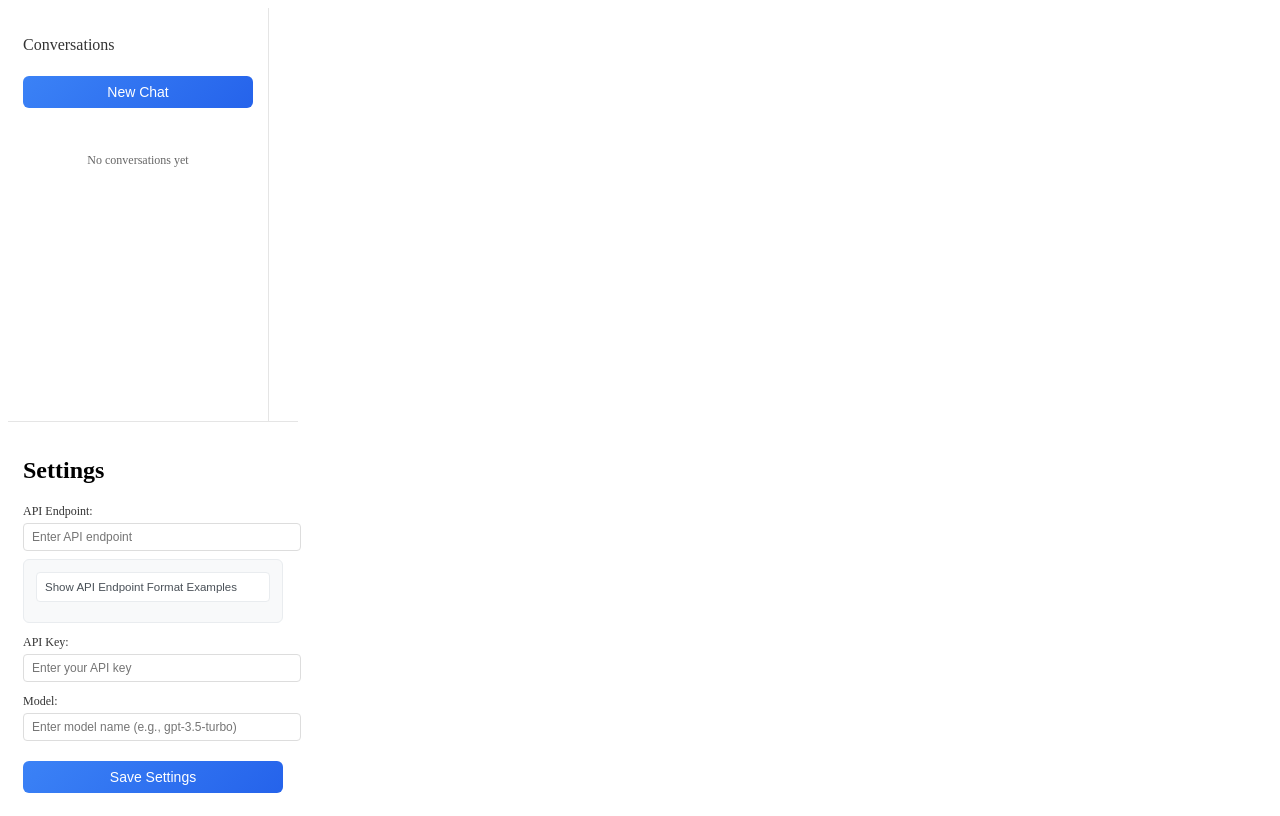
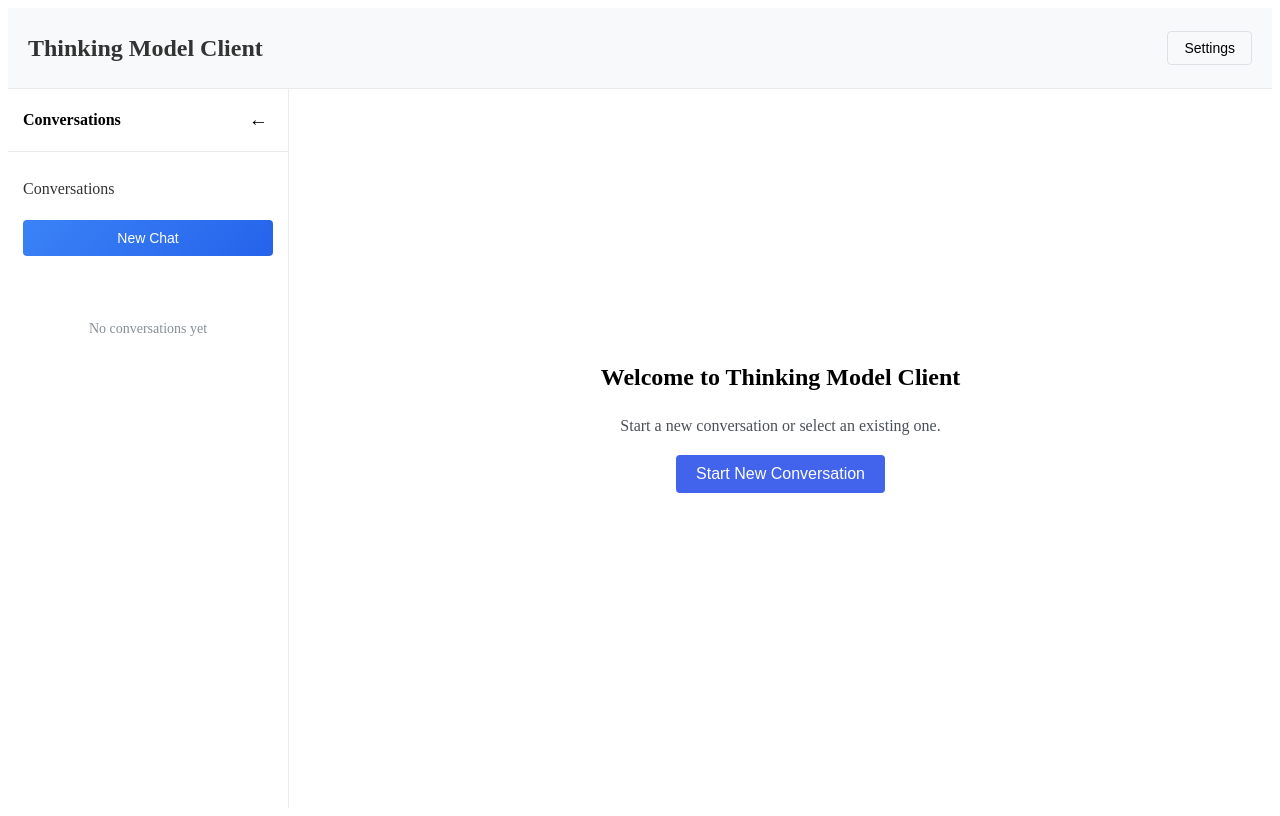
Before and after one commit to tao12345666333/thinking-model-client, a React (Vite) app: page / in a window 1280 px wide. Built offline with nearby package versions, Linux system fonts and the light colour scheme.

Commit message:
fix style
Signed-off-by: Jintao Zhang <zhangjintao9020@gmail.com>

```diff
--- a/src/App.jsx
+++ b/src/App.jsx
@@ -7,13 +7,16 @@ import useLocalStorage from './hooks/useLocalStorage';
 function App() {
   const [settings, setSettings] = useLocalStorage('settings', {
     apiEndpoint: '',
-    apiKey: ''
+    apiKey: '',
+    model: 'DeepSeek-R1'
   });
 
   const [chats, setChats] = useLocalStorage('chats', []);
   const [currentChatId, setCurrentChatId] = useState(null);
   const [error, setError] = useState(null);
   const [loading, setLoading] = useState(false);
+  const [showSettings, setShowSettings] = useState(false);
+  const [sidebarCollapsed, setSidebarCollapsed] = useState(false);
 
   const createNewChat = () => {
     const newChat = {
@@ -32,26 +35,49 @@ function App() {
     }
   };
 
+  const toggleSettings = () => {
+    setShowSettings(!showSettings);
+  };
+
+  const toggleSidebar = () => {
+    setSidebarCollapsed(!sidebarCollapsed);
+  };
+
   return (
     <div className="app-container">
-      <div className="sidebar">
+      <div className="app-header">
+        <h1 className="app-title">Thinking Model Client</h1>
+        <button
+          className="settings-button"
+          onClick={toggleSettings}
+        >
+          Settings
+        </button>
+      </div>
+
+      <div className="app-content">
+        <div className={`sidebar ${sidebarCollapsed ? 'collapsed' : ''}`}>
+          <div className="sidebar-header">
+            <h2>Conversations</h2>
+            <button
+              className="toggle-sidebar-button"
+              onClick={toggleSidebar}
+            >
+              {sidebarCollapsed ? '→' : '←'}
+            </button>
+          </div>
           <ChatList
             chats={chats}
             currentChat={chats.find(c => c.id === currentChatId)}
             onSelectChat={setCurrentChatId}
             onDeleteChat={deleteChat}
             onCreateNewChat={createNewChat}
-        />
-        <div className="settings-wrapper">
-          <Settings
-            settings={settings}
-            onSave={setSettings}
-            setSettings={setSettings}
+            collapsed={sidebarCollapsed}
           />
         </div>
-      </div>
+
         <div className="main-content">
-        {currentChatId && (
+          {currentChatId ? (
             <ChatWindow
               chat={chats.find(c => c.id === currentChatId)}
               settings={settings}
@@ -61,8 +87,39 @@ function App() {
                 ));
               }}
             />
+          ) : (
+            <div className="welcome-screen">
+              <h2>Welcome to Thinking Model Client</h2>
+              <p>Start a new conversation or select an existing one.</p>
+              <button className="new-chat-button" onClick={createNewChat}>
+                Start New Conversation
+              </button>
+            </div>
           )}
         </div>
+      </div>
+
+      {showSettings && (
+        <div className="settings-overlay">
+          <div className="settings-modal">
+            <button
+              className="close-settings-button"
+              onClick={toggleSettings}
+            >
+              ×
+            </button>
+            <Settings
+              settings={settings}
+              onSave={(newSettings) => {
+                setSettings(newSettings);
+                setShowSettings(false);
+              }}
+              setSettings={setSettings}
+            />
+          </div>
+        </div>
+      )}
+
       {error && (
         <div className="error-message">
           Error: {error}
--- a/src/components/ChatList.jsx
+++ b/src/components/ChatList.jsx
@@ -1,6 +1,6 @@
 import React from 'react';
 
-function ChatList({ chats, currentChat, onSelectChat, onDeleteChat, onCreateNewChat }) {
+function ChatList({ chats, currentChat, onSelectChat, onDeleteChat, onCreateNewChat, collapsed }) {
   return (
     <div className="chat-list">
       <h2>Conversations</h2>
--- a/src/index.css
+++ b/src/index.css
@@ -150,11 +150,8 @@
 
 .message-content {
   padding: 12px 16px;
-  border-radius: 12px;
-  font-size: 14px;
-  line-height: 1.5;
-  width: fit-content;
-  max-width: 100%;
+  max-width: 70%;
+  word-wrap: break-word;
 }
 
 .content-text {
@@ -168,8 +165,11 @@
 }
 
 .message.assistant .message-content {
-  background: #f8f9fa;
-  color: #333;
+  align-self: flex-start;
+  background-color: #f1f3f5;
+  color: #212529;
+  border-radius: 18px 18px 18px 0;
+  position: relative;
 }
 
 .message-time {
@@ -181,30 +181,34 @@
 
 /* 思考过程块样式 */
 .think-block {
-  margin-bottom: 8px;
-  width: 100%;
-  background: #f8f9fa;
-  border: 1px solid #eee;
-  border-radius: 8px;
-  padding: 8px 12px;
+  margin-bottom: 10px;
+  border: 1px solid #dee2e6;
+  border-radius: 4px;
+  overflow: hidden;
+  width: 90%;
+  background-color: #f8f9fa;
+  margin-left: auto;
+  margin-right: auto;
 }
 
 .think-header {
-  font-size: 12px;
-  color: #666;
+  background-color: #e9ecef;
+  padding: 8px 12px;
+  font-size: 0.875rem;
+  font-weight: 600;
   cursor: pointer;
-  padding: 4px 0;
   display: flex;
+  justify-content: space-between;
   align-items: center;
-  gap: 4px;
 }
 
 .think-content {
-  font-size: 12px;
-  color: #666;
-  padding: 8px 0;
+  padding: 12px;
+  background-color: #f8f9fa;
+  font-size: 0.875rem;
   white-space: pre-wrap;
-  word-break: break-word;
+  max-height: 300px;
+  overflow-y: auto;
 }
 
 .message-time {
@@ -388,154 +392,400 @@ button[type="submit"]:disabled {
 /* 重置一些基础样式 */
 .app-container {
   display: flex;
+  flex-direction: column;
   height: 100vh;
-  width: 100vw;
+  width: 100%;
   overflow: hidden;
 }
 
-.sidebar {
-  width: var(--sidebar-width);
-  border-right: 1px solid var(--border-color);
-  height: 100vh;
-  background: #ffffff;
-  position: relative;
+.app-header {
   display: flex;
-  flex-direction: column;
+  justify-content: space-between;
+  align-items: center;
+  padding: 10px 20px;
+  background-color: #f8f9fa;
+  border-bottom: 1px solid #e9ecef;
+  height: 60px;
 }
 
-.main-content {
-  flex: 1;
-  height: 100vh;
-  overflow: hidden;
-  display: flex;
-  flex-direction: column;
-  background: #ffffff;
-  position: relative; /* 添加相对定位 */
+.app-title {
+  font-size: 1.5rem;
+  font-weight: 600;
+  color: #333;
+  margin: 0;
 }
 
-/* 统一按钮样式 */
-button {
-  background: linear-gradient(135deg, var(--primary-color) 0%, var(--primary-hover) 100%);
-  color: white;
+.settings-button {
+  background-color: #f8f9fa;
+  border: 1px solid #dee2e6;
+  border-radius: 4px;
   padding: 8px 16px;
-  border: none;
-  border-radius: 6px;
+  font-size: 0.875rem;
   cursor: pointer;
-  font-size: 0.875rem;
-  font-weight: 500;
   transition: all 0.2s ease;
 }
 
-button:hover {
-  background: linear-gradient(135deg, var(--primary-hover) 0%, #1d4ed8 100%);
-  transform: translateY(-1px);
-  box-shadow: 0 4px 12px rgba(37, 99, 235, 0.2);
+.settings-button:hover {
+  background-color: #e9ecef;
 }
 
-/* ChatList 样式优化 */
+.app-content {
+  display: flex;
+  flex: 1;
+  overflow: hidden;
+}
+
+/* Sidebar */
+.sidebar {
+  width: 280px;
+  border-right: 1px solid #e9ecef;
+  display: flex;
+  flex-direction: column;
+  transition: width 0.3s ease;
+}
+
+.sidebar.collapsed {
+  width: 50px;
+  overflow: hidden;
+}
+
+.sidebar.collapsed .chat-list,
+.sidebar.collapsed .sidebar-header h2 {
+  display: none;
+}
+
+.sidebar-header {
+  display: flex;
+  justify-content: space-between;
+  align-items: center;
+  padding: 15px;
+  border-bottom: 1px solid #e9ecef;
+}
+
+.sidebar.collapsed .sidebar-header {
+  padding: 15px 5px;
+  justify-content: center;
+}
+
+.sidebar-header h2 {
+  font-size: 1rem;
+  font-weight: 600;
+  margin: 0;
+}
+
+.toggle-sidebar-button {
+  background: none;
+  border: none;
+  font-size: 1.2rem;
+  cursor: pointer;
+  padding: 5px;
+  display: flex;
+  align-items: center;
+  justify-content: center;
+  z-index: 10;
+}
+
+.toggle-sidebar-button:hover {
+  background-color: #f1f3f5;
+  border-radius: 4px;
+}
+
+/* Chat List */
 .chat-list {
   flex: 1;
+  overflow-y: auto;
   padding: 15px;
-  display: flex;
-  flex-direction: column;
-  gap: 10px;
-  overflow-y: auto;
-  padding-bottom: 200px;
+}
+
+.new-chat {
+  width: 100%;
+  padding: 10px;
+  background-color: #4263eb;
+  color: white;
+  border: none;
+  border-radius: 4px;
+  cursor: pointer;
+  font-size: 0.875rem;
+  margin-bottom: 15px;
+  transition: background-color 0.2s ease;
+}
+
+.new-chat:hover {
+  background-color: #3b5bdb;
 }
 
 .chat-item {
   display: flex;
   justify-content: space-between;
   align-items: center;
-  padding: 8px 12px;
-  border-radius: 6px;
+  padding: 10px;
+  border-radius: 4px;
   cursor: pointer;
-  transition: background-color 0.2s;
+  margin-bottom: 5px;
+  transition: background-color 0.2s ease;
 }
 
 .chat-item:hover {
-  background-color: #f5f5f5;
+  background-color: #f1f3f5;
 }
 
 .chat-item.active {
-  background-color: #e3f2fd;
+  background-color: #e7f5ff;
 }
 
-/* Settings 样式调整 */
-.settings-wrapper {
-  position: absolute;
-  left: 0;
-  bottom: 0;
-  width: 100%;
-  background: #ffffff;
-  border-top: 1px solid var(--border-color);
-  padding: 15px;
+.delete-btn {
+  opacity: 0;
+  background-color: #ffe3e3;
+  color: #e03131;
+  border: none;
+  border-radius: 4px;
+  padding: 4px 8px;
+  font-size: 0.75rem;
+  cursor: pointer;
+  transition: opacity 0.2s ease, background-color 0.2s ease;
 }
 
-.settings-container {
-  background: #ffffff;
-  border-radius: 8px;
+.chat-item:hover .delete-btn {
+  opacity: 1;
 }
 
-.setting-item {
-  margin-bottom: 12px;
+.delete-btn:hover {
+  background-color: #ffc9c9;
 }
 
-.setting-item:last-child {
-  margin-bottom: 0;
+.empty-state {
+  color: #868e96;
+  text-align: center;
+  padding: 20px;
+  font-size: 0.875rem;
 }
 
-.setting-item label {
-  display: block;
-  margin-bottom: 4px;
-  font-weight: 500;
-  color: #333;
-  font-size: 12px;
+/* Main Content */
+.main-content {
+  flex: 1;
+  display: flex;
+  flex-direction: column;
+  overflow: hidden;
 }
 
-.setting-item input {
-  width: 100%;
-  padding: 6px 8px;
-  border: 1px solid #ddd;
-  border-radius: 4px;
-  font-size: 12px;
+/* Welcome Screen */
+.welcome-screen {
+  display: flex;
+  flex-direction: column;
+  align-items: center;
+  justify-content: center;
+  height: 100%;
+  padding: 20px;
+  text-align: center;
 }
 
-.setting-item input:focus {
-  outline: none;
-  border-color: #007bff;
-  box-shadow: 0 0 0 2px rgba(0, 123, 255, 0.25);
+.welcome-screen h2 {
+  font-size: 1.5rem;
+  font-weight: 600;
+  margin-bottom: 10px;
 }
 
-button[type="submit"] {
-  background: linear-gradient(135deg, #3b82f6 0%, #2563eb 100%);
-  color: white;
-  padding: 8px 16px;
-  border: none;
-  border-radius: 6px;
-  cursor: pointer;
-  font-size: 0.875rem;
-  font-weight: 500;
-  width: 100%;
-  margin-top: 8px;
-  transition: all 0.2s ease;
+.welcome-screen p {
+  color: #495057;
+  margin-bottom: 20px;
 }
 
-button[type="submit"]:hover {
-  background: linear-gradient(135deg, #2563eb 0%, #1d4ed8 100%);
-  transform: translateY(-1px);
-  box-shadow: 0 4px 12px rgba(37, 99, 235, 0.2);
+.new-chat-button {
+  background-color: #4263eb;
+  color: white;
+  border: none;
+  border-radius: 4px;
+  padding: 10px 20px;
+  font-size: 1rem;
+  cursor: pointer;
+  transition: background-color 0.2s ease;
 }
 
-button[type="submit"]:disabled {
-  background: #e2e8f0;
-  cursor: not-allowed;
-  transform: none;
-  box-shadow: none;
+.new-chat-button:hover {
+  background-color: #3b5bdb;
 }
 
-.assistant .message-content .think-block {
-  margin: 0 0 8px 0;
+/* Settings Modal */
+.settings-overlay {
+  position: fixed;
+  top: 0;
+  left: 0;
+  right: 0;
+  bottom: 0;
+  background-color: rgba(0, 0, 0, 0.5);
+  display: flex;
+  align-items: center;
+  justify-content: center;
+  z-index: 1000;
+}
+
+.settings-modal {
+  background-color: white;
+  border-radius: 8px;
+  width: 500px;
+  max-width: 90%;
+  max-height: 90vh;
+  overflow-y: auto;
+  position: relative;
+  padding: 20px;
+  box-shadow: 0 4px 6px rgba(0, 0, 0, 0.1);
+}
+
+.close-settings-button {
+  position: absolute;
+  top: 10px;
+  right: 10px;
+  background: none;
+  border: none;
+  font-size: 1.5rem;
+  cursor: pointer;
+  color: #868e96;
+}
+
+.close-settings-button:hover {
+  color: #495057;
+}
+
+/* Chat Window */
+.chat-window {
+  display: flex;
+  flex-direction: column;
+  height: 100%;
+  overflow: hidden;
+}
+
+.chat-messages {
+  flex: 1;
+  overflow-y: auto;
+  padding: 20px;
+}
+
+.message {
+  margin-bottom: 20px;
+  display: flex;
+  flex-direction: column;
+}
+
+.message.user .message-content {
+  align-self: flex-end;
+  background-color: #4263eb;
+  color: white;
+  border-radius: 18px 18px 0 18px;
+  max-width: 85%;
+}
+
+.message.assistant .message-content {
+  align-self: flex-start;
+  background-color: #f1f3f5;
+  color: #212529;
+  border-radius: 18px 18px 18px 0;
+}
+
+.message-content {
+  padding: 12px 16px;
+  max-width: 70%;
+  word-wrap: break-word;
+}
+
+.message-time {
+  font-size: 0.75rem;
+  color: #868e96;
+  margin-top: 5px;
+  align-self: flex-end;
+}
+
+.message.user .message-time {
+  align-self: flex-end;
+}
+
+.message.assistant .message-time {
+  align-self: flex-start;
+}
+
+.chat-input {
+  display: flex;
+  padding: 15px;
+  border-top: 1px solid #e9ecef;
+}
+
+.message-input {
+  flex: 1;
+  padding: 12px;
+  border: 1px solid #dee2e6;
+  border-radius: 4px;
+  font-size: 1rem;
+  resize: none;
+  min-height: 50px;
+  max-height: 150px;
+  margin-right: 10px;
+}
+
+.message-input:focus {
+  outline: none;
+  border-color: #4263eb;
+}
+
+.chat-input button {
+  background-color: #4263eb;
+  color: white;
+  border: none;
+  border-radius: 4px;
+  padding: 0 20px;
+  font-size: 1rem;
+  cursor: pointer;
+  transition: background-color 0.2s ease;
+}
+
+.chat-input button:hover {
+  background-color: #3b5bdb;
+}
+
+.chat-input button:disabled {
+  background-color: #adb5bd;
+  cursor: not-allowed;
+}
+
+/* Error and Loading */
+.error-message {
+  position: fixed;
+  bottom: 20px;
+  left: 50%;
+  transform: translateX(-50%);
+  background-color: #ffe3e3;
+  color: #e03131;
+  padding: 10px 20px;
+  border-radius: 4px;
+  font-size: 0.875rem;
+  box-shadow: 0 2px 4px rgba(0, 0, 0, 0.1);
+  z-index: 1000;
+}
+
+.loading {
+  position: fixed;
+  bottom: 20px;
+  left: 50%;
+  transform: translateX(-50%);
+  background-color: #e7f5ff;
+  color: #1971c2;
+  padding: 10px 20px;
+  border-radius: 4px;
+  font-size: 0.875rem;
+  box-shadow: 0 2px 4px rgba(0, 0, 0, 0.1);
+  z-index: 1000;
+}
+
+.loading-cursor {
+  display: inline-block;
+  width: 10px;
+  height: 20px;
+  background-color: #212529;
+  animation: blink 1s infinite;
+  margin-left: 5px;
+}
+
+@keyframes blink {
+  0%, 100% { opacity: 1; }
+  50% { opacity: 0; }
 }
 
 /* 状态提示样式 */
```
Lines whose indentation alone changed are shown as unchanged.
